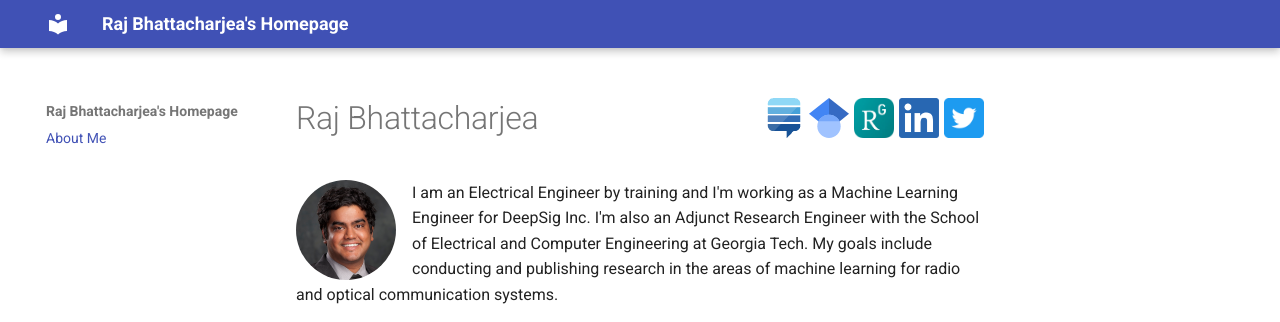
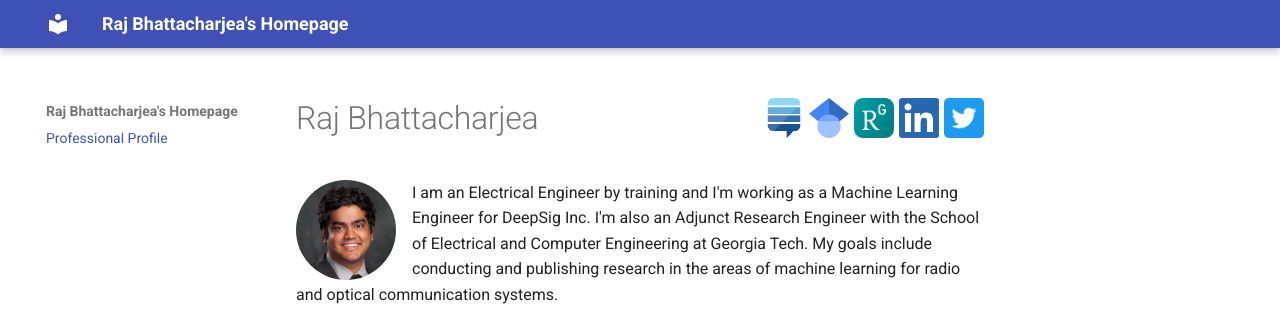
Before and after one commit to rajb245/rajb245.github.io, an MkDocs documentation site: the page built from docs/index.md, in a window 1280 px wide. Shown: the top 322 px of the page. Built offline with MkDocs 1.6.1 and Material for MkDocs 9.7.7, drawn with Linux system fonts in a browser that asks for light colours.

Commit message:
Change the title of the main page

```diff
--- a/docs/index.md
+++ b/docs/index.md
@@ -1,5 +1,5 @@
 ---
-title: About Me
+title: Professional Profile
 date: 2023-02-03 10:20
 Category: About Me
 ---
```
Also changed, not shown: site/404.html, site/index.html, site/sitemap.xml, 1 other file.
